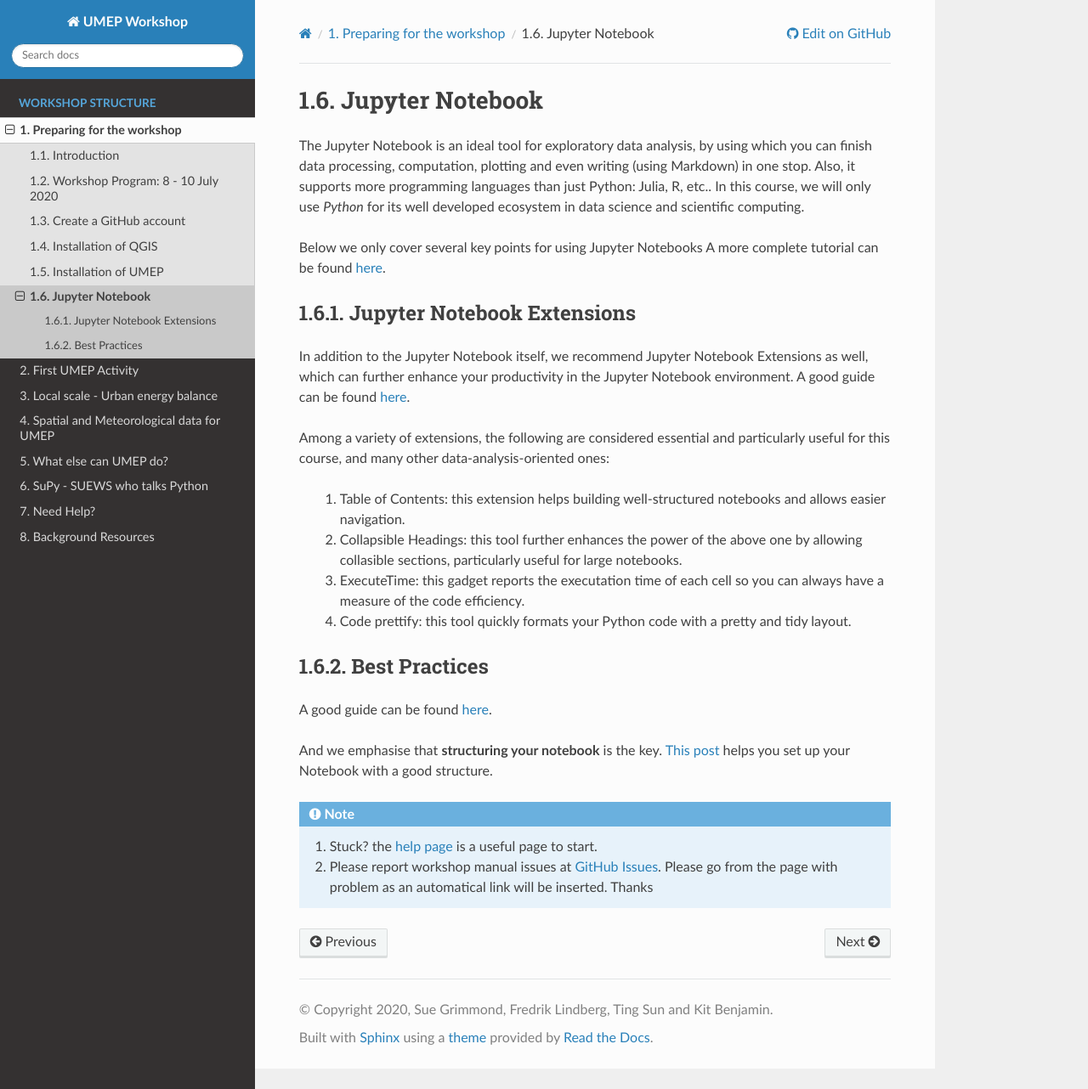
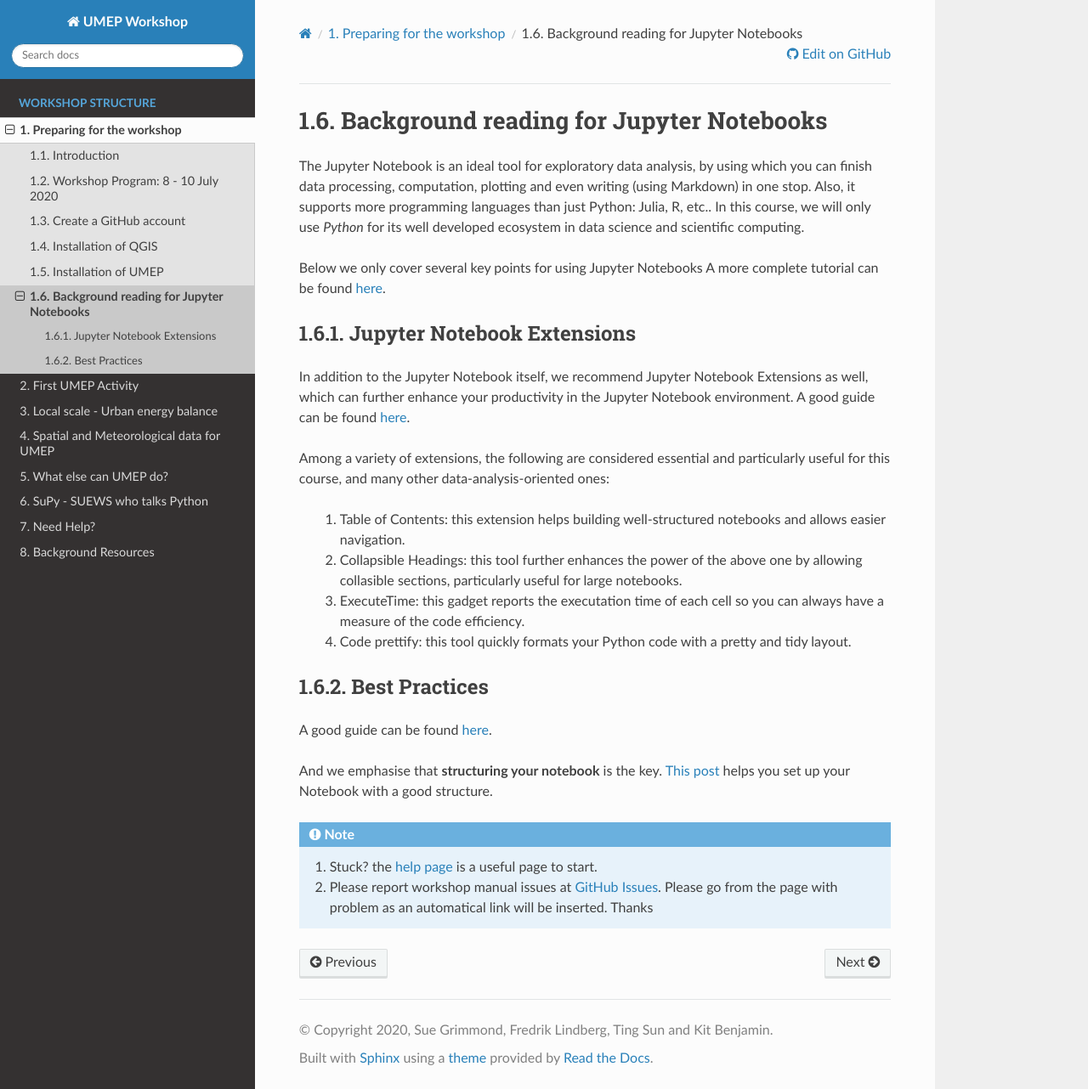
Before and after one commit to Urban-Meteorology-Reading/UMEP-Workshop, a Sphinx documentation site: the page built from source/Jupyter/JN0.rst, in a window 1280 px wide and 1282 px high. Shown: the whole window at 85% size. Built offline with Sphinx 7.4.7 and the Read the Docs theme 2.0.0, drawn with Linux system fonts in a browser that asks for light colours.

Commit message:
Update JN0.rst

```diff
--- a/source/Jupyter/JN0.rst
+++ b/source/Jupyter/JN0.rst
@@ -1,7 +1,7 @@
 .. _JNO:
 
-Jupyter Notebook
-================
+Background reading for Jupyter Notebooks
+========================================
 
 
 The Jupyter Notebook is an ideal tool for exploratory data analysis,
```
